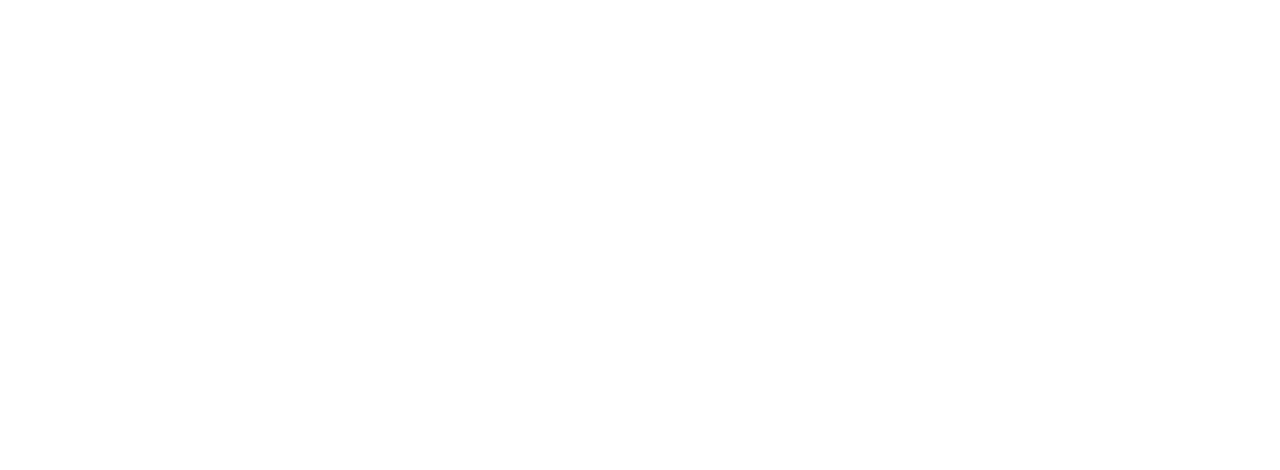
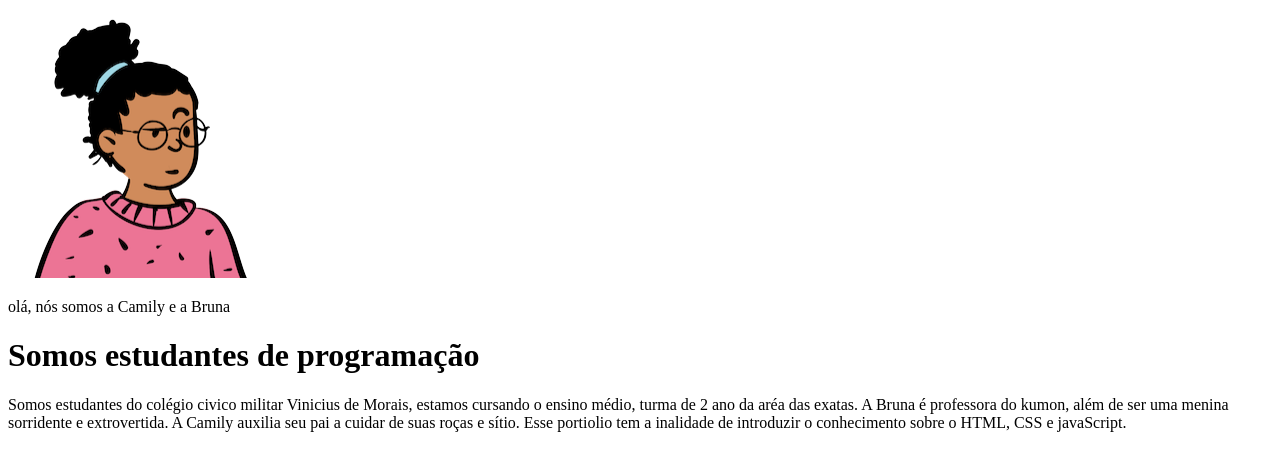
Before and after one commit to camilyzorzi/portf-lio-camily-e-bruna-, a plain HTML site: page index.html in a window 1280 px wide. Drawn offline with Linux system fonts and the light colour scheme.

Commit message:
descrição pessoal

```diff
--- a/index.html
+++ b/index.html
@@ -4,8 +4,12 @@
     <meta charset="UTF-8">
     <meta name="viewport" content="width=device-width, initial-scale=1.0">
     <title>portfólio-camily e bruna</title>
+    <link rel="stylesheet" href="style.css">
 </head>
 <body>
-
+   <img src="./img/avatar-perfil.png" alt="Avatar da camily e bruna">
+   <p>olá, nós somos a Camily e a Bruna</p>
+   <h1>Somos estudantes de programação</h1>
+   <p>Somos estudantes do colégio civico militar Vinicius de Morais, estamos cursando o ensino médio, turma de 2 ano da aréa das exatas. A Bruna é professora do kumon, além de ser uma menina sorridente e extrovertida. A Camily auxilia seu pai a cuidar de suas roças e sítio. Esse portiolio tem a inalidade de introduzir o conhecimento sobre o HTML, CSS e javaScript. </p>
 </body>
 </html>
```
